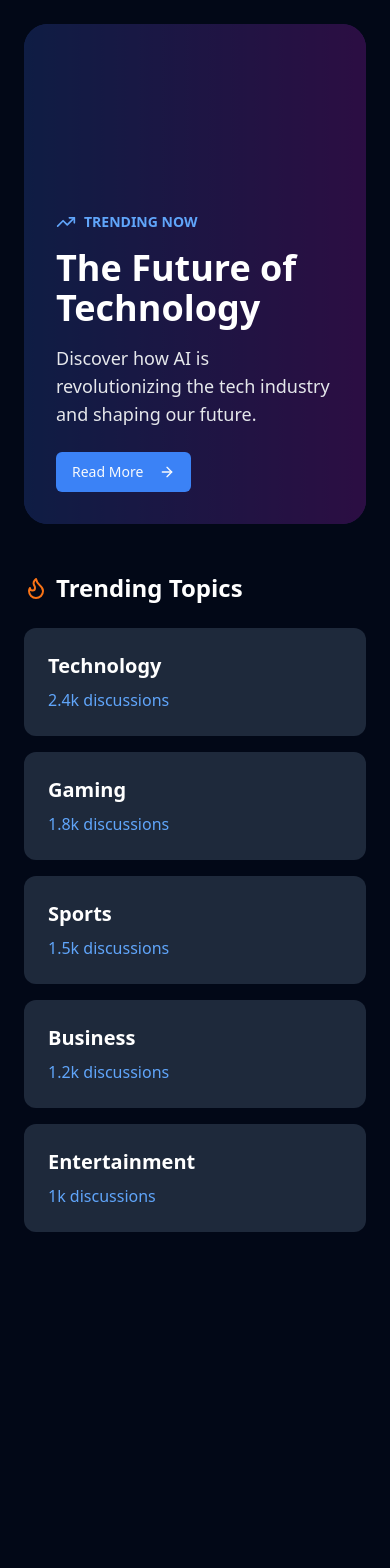
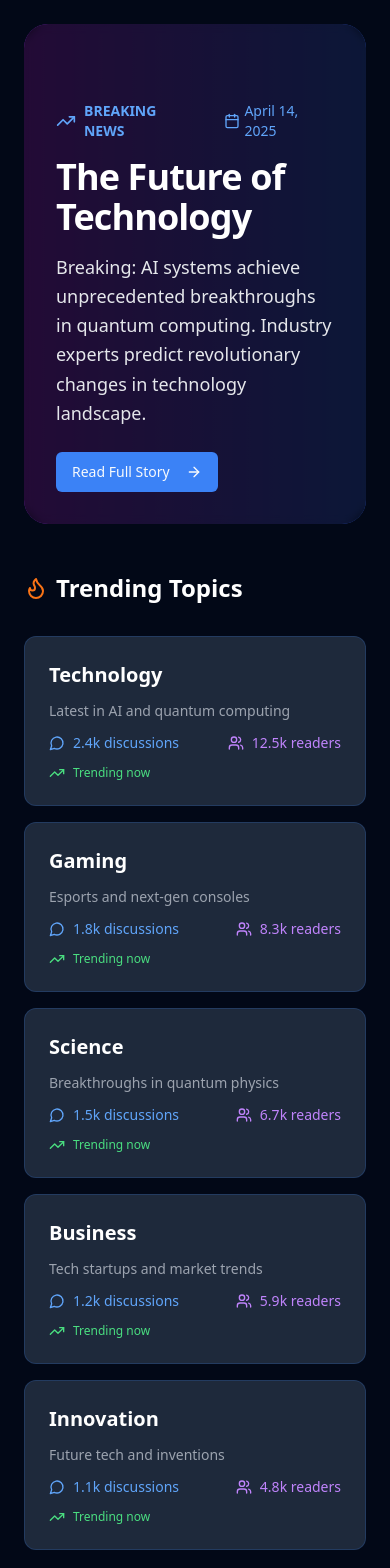
Before and after one commit to VivaanAS2012/prizee-winning-stories-hub, a React (Vite) app: page / in a window 390 px wide. Shown: the top 1568 px of the page. Before the commit the page ends 1304 px from the top, so only its background shows below. Built offline with nearby package versions, Linux system fonts and the light colour scheme.

Commit message:
feat: Add animations and transitions
Implement animations and transitions throughout the website for a more engaging user experience.

```diff
--- a/src/components/FeaturedStory.tsx
+++ b/src/components/FeaturedStory.tsx
@@ -1,6 +1,6 @@
 
 import { motion } from "framer-motion";
-import { ArrowRight, TrendingUp } from "lucide-react";
+import { ArrowRight, TrendingUp, Calendar } from "lucide-react";
 import { useNavigate } from "react-router-dom";
 import { Button } from "./ui/button";
 
@@ -17,28 +17,64 @@ export const FeaturedStory = () => {
       initial={{ opacity: 0, y: 20 }}
       animate={{ opacity: 1, y: 0 }}
       transition={{ duration: 0.6 }}
-      className="relative h-[500px] rounded-3xl overflow-hidden bg-gradient-to-r from-blue-900 to-purple-900 mb-12"
+      className="relative h-[500px] rounded-3xl overflow-hidden bg-gradient-to-r from-purple-900 to-blue-900 mb-12"
     >
-      <div className="absolute inset-0 bg-black/50" />
-      <div className="relative z-10 h-full flex flex-col justify-end p-8">
-        <div className="flex items-center gap-2 text-blue-400 mb-4">
+      <motion.div
+        initial={{ opacity: 0 }}
+        animate={{ opacity: 0.6 }}
+        transition={{ delay: 0.3 }}
+        className="absolute inset-0 bg-black backdrop-blur-sm"
+      />
+      <motion.div
+        className="relative z-10 h-full flex flex-col justify-end p-8"
+        initial={{ opacity: 0, y: 30 }}
+        animate={{ opacity: 1, y: 0 }}
+        transition={{ delay: 0.4 }}
+      >
+        <motion.div
+          initial={{ opacity: 0, x: -20 }}
+          animate={{ opacity: 1, x: 0 }}
+          transition={{ delay: 0.5 }}
+          className="flex items-center gap-2 text-blue-400 mb-4"
+        >
           <TrendingUp className="w-5 h-5" />
-          <span className="text-sm font-semibold">TRENDING NOW</span>
-        </div>
-        <h1 className="text-4xl md:text-6xl font-bold text-white mb-4">
+          <span className="text-sm font-semibold">BREAKING NEWS</span>
+          <span className="flex items-center gap-1 text-sm ml-4">
+            <Calendar className="w-4 h-4" />
+            April 14, 2025
+          </span>
+        </motion.div>
+        <motion.h1
+          initial={{ opacity: 0, y: 20 }}
+          animate={{ opacity: 1, y: 0 }}
+          transition={{ delay: 0.6 }}
+          className="text-4xl md:text-6xl font-bold text-white mb-4 tracking-tight"
+        >
           The Future of Technology
-        </h1>
-        <p className="text-lg text-gray-200 mb-6 max-w-2xl">
-          Discover how AI is revolutionizing the tech industry and shaping our future.
-        </p>
-        <Button
-          onClick={handleReadMore}
-          variant="default"
-          className="bg-blue-500 hover:bg-blue-600 transition-colors w-fit"
+        </motion.h1>
+        <motion.p
+          initial={{ opacity: 0 }}
+          animate={{ opacity: 1 }}
+          transition={{ delay: 0.7 }}
+          className="text-lg text-gray-200 mb-6 max-w-2xl leading-relaxed"
         >
-          Read More <ArrowRight className="ml-2 w-5 h-5" />
-        </Button>
-      </div>
+          Breaking: AI systems achieve unprecedented breakthroughs in quantum computing.
+          Industry experts predict revolutionary changes in technology landscape.
+        </motion.p>
+        <motion.div
+          initial={{ opacity: 0, y: 20 }}
+          animate={{ opacity: 1, y: 0 }}
+          transition={{ delay: 0.8 }}
+        >
+          <Button
+            onClick={handleReadMore}
+            variant="default"
+            className="bg-blue-500 hover:bg-blue-600 transition-all duration-300 transform hover:scale-105 w-fit"
+          >
+            Read Full Story <ArrowRight className="ml-2 w-5 h-5" />
+          </Button>
+        </motion.div>
+      </motion.div>
     </motion.div>
   );
 };
--- a/src/components/TrendingTopics.tsx
+++ b/src/components/TrendingTopics.tsx
@@ -1,14 +1,44 @@
 
 import { motion } from "framer-motion";
-import { Flame } from "lucide-react";
+import { Flame, TrendingUp, MessageCircle, Users } from "lucide-react";
 import { useNavigate } from "react-router-dom";
 
 const topics = [
-  { title: "Technology", count: "2.4k", slug: "technology" },
-  { title: "Gaming", count: "1.8k", slug: "gaming" },
-  { title: "Sports", count: "1.5k", slug: "sports" },
-  { title: "Business", count: "1.2k", slug: "business" },
-  { title: "Entertainment", count: "1k", slug: "entertainment" },
+  {
+    title: "Technology",
+    count: "2.4k",
+    readers: "12.5k",
+    description: "Latest in AI and quantum computing",
+    slug: "technology"
+  },
+  {
+    title: "Gaming",
+    count: "1.8k",
+    readers: "8.3k",
+    description: "Esports and next-gen consoles",
+    slug: "gaming"
+  },
+  {
+    title: "Science",
+    count: "1.5k",
+    readers: "6.7k",
+    description: "Breakthroughs in quantum physics",
+    slug: "science"
+  },
+  {
+    title: "Business",
+    count: "1.2k",
+    readers: "5.9k",
+    description: "Tech startups and market trends",
+    slug: "business"
+  },
+  {
+    title: "Innovation",
+    count: "1.1k",
+    readers: "4.8k",
+    description: "Future tech and inventions",
+    slug: "innovation"
+  }
 ];
 
 export const TrendingTopics = () => {
@@ -21,10 +51,14 @@ export const TrendingTopics = () => {
 
   return (
     <div className="mb-12">
-      <div className="flex items-center gap-2 mb-6">
+      <motion.div
+        initial={{ opacity: 0, y: 20 }}
+        animate={{ opacity: 1, y: 0 }}
+        className="flex items-center gap-2 mb-8"
+      >
         <Flame className="w-6 h-6 text-orange-500" />
         <h2 className="text-2xl font-bold text-white">Trending Topics</h2>
-      </div>
+      </motion.div>
       <div className="grid grid-cols-1 md:grid-cols-2 lg:grid-cols-3 gap-4">
         {topics.map((topic, index) => (
           <motion.button
@@ -33,11 +67,29 @@ export const TrendingTopics = () => {
             initial={{ opacity: 0, y: 20 }}
             animate={{ opacity: 1, y: 0 }}
             transition={{ delay: index * 0.1 }}
-            whileHover={{ scale: 1.03 }}
-            className="bg-card-hover rounded-xl p-6 cursor-pointer hover:bg-blue-900/20 transition-colors text-left w-full"
+            whileHover={{ scale: 1.02, backgroundColor: "rgba(59, 130, 246, 0.1)" }}
+            className="bg-card-hover rounded-xl p-6 cursor-pointer transition-colors text-left w-full border border-blue-500/20"
           >
-            <h3 className="text-xl font-semibold text-white mb-2">{topic.title}</h3>
-            <p className="text-blue-400">{topic.count} discussions</p>
+            <div className="space-y-3">
+              <h3 className="text-xl font-semibold text-white group-hover:text-blue-400 transition-colors">
+                {topic.title}
+              </h3>
+              <p className="text-gray-400 text-sm">{topic.description}</p>
+              <div className="flex items-center justify-between mt-4">
+                <div className="flex items-center gap-2 text-blue-400">
+                  <MessageCircle className="w-4 h-4" />
+                  <span className="text-sm">{topic.count} discussions</span>
+                </div>
+                <div className="flex items-center gap-2 text-purple-400">
+                  <Users className="w-4 h-4" />
+                  <span className="text-sm">{topic.readers} readers</span>
+                </div>
+              </div>
+              <div className="flex items-center gap-2 text-green-400 mt-2">
+                <TrendingUp className="w-4 h-4" />
+                <span className="text-xs">Trending now</span>
+              </div>
+            </div>
           </motion.button>
         ))}
       </div>
--- a/src/pages/TopicPage.tsx
+++ b/src/pages/TopicPage.tsx
@@ -9,22 +9,22 @@ const topics = {
     title: 'Technology',
     description: 'Explore the latest developments in technology, from AI and quantum computing to renewable energy and space exploration.',
     posts: [
-      { id: 1, title: 'The Future of AI', comments: 156, slug: 'future-of-technology' },
-      { id: 2, title: 'Web Development Trends 2025', comments: 89, slug: 'web-development-2025' },
-      { id: 3, title: 'Machine Learning Basics', comments: 234, slug: 'machine-learning-basics' },
-      { id: 4, title: 'Quantum Computing Revolution', comments: 178, slug: 'quantum-computing' },
-      { id: 5, title: 'The Rise of Edge Computing', comments: 145, slug: 'edge-computing' }
+      { id: 1, title: 'The Future of AI', comments: 156, slug: 'future-of-technology', date: '2025-04-14', readTime: '5 min' },
+      { id: 2, title: 'Web Development Trends 2025', comments: 89, slug: 'web-development-2025', date: '2025-04-13', readTime: '4 min' },
+      { id: 3, title: 'Machine Learning Basics', comments: 234, slug: 'machine-learning-basics', date: '2025-04-12', readTime: '7 min' },
+      { id: 4, title: 'Quantum Computing Revolution', comments: 178, slug: 'quantum-computing', date: '2025-04-11', readTime: '6 min' },
+      { id: 5, title: 'The Rise of Edge Computing', comments: 145, slug: 'edge-computing', date: '2025-04-10', readTime: '5 min' }
     ]
   },
   gaming: {
     title: 'Gaming',
     description: 'Stay updated with the latest gaming news, reviews, and esports coverage from around the world.',
     posts: [
-      { id: 1, title: 'Next-Gen Console Review', comments: 321, slug: 'next-gen-console' },
-      { id: 2, title: 'Top Mobile Games 2025', comments: 145, slug: 'mobile-games-2025' },
-      { id: 3, title: 'Esports Tournament Results', comments: 267, slug: 'esports-results' },
-      { id: 4, title: 'Virtual Reality Gaming Guide', comments: 198, slug: 'vr-gaming' },
-      { id: 5, title: 'Cloud Gaming Platforms', comments: 156, slug: 'cloud-gaming' }
+      { id: 1, title: 'Next-Gen Console Review', comments: 321, slug: 'next-gen-console', date: '2025-04-14', readTime: '8 min' },
+      { id: 2, title: 'Top Mobile Games 2025', comments: 145, slug: 'mobile-games-2025', date: '2025-04-13', readTime: '5 min' },
+      { id: 3, title: 'Esports Tournament Results', comments: 267, slug: 'esports-results', date: '2025-04-12', readTime: '6 min' },
+      { id: 4, title: 'Virtual Reality Gaming Guide', comments: 198, slug: 'vr-gaming', date: '2025-04-11', readTime: '7 min' },
+      { id: 5, title: 'Cloud Gaming Platforms', comments: 156, slug: 'cloud-gaming', date: '2025-04-10', readTime: '4 min' }
     ]
   }
 };
@@ -64,10 +64,12 @@ const TopicPage = () => {
           initial={{ opacity: 0 }}
           animate={{ opacity: 1 }}
           transition={{ delay: 0.2 }}
-          className="mb-8"
+          className="mb-12 bg-gradient-to-r from-blue-900/50 to-purple-900/50 p-8 rounded-2xl border border-blue-500/20"
         >
-          <h1 className="text-4xl font-bold mb-4">{topic.title}</h1>
-          <p className="text-gray-300 text-lg">{topic.description}</p>
+          <h1 className="text-4xl font-bold mb-4 bg-gradient-to-r from-blue-400 to-purple-400 bg-clip-text text-transparent">
+            {topic.title}
+          </h1>
+          <p className="text-gray-300 text-lg leading-relaxed">{topic.description}</p>
         </motion.div>
 
         <div className="space-y-4">
@@ -78,19 +80,26 @@ const TopicPage = () => {
               animate={{ opacity: 1, x: 0 }}
               transition={{ delay: 0.3 + index * 0.1 }}
               onClick={() => handlePostClick(post.slug)}
-              className="bg-card-hover rounded-xl p-6 cursor-pointer hover:bg-blue-900/20 transition-colors group"
+              className="bg-card-hover rounded-xl p-6 cursor-pointer hover:bg-blue-900/20 transition-all duration-300 group border border-blue-500/20"
             >
+              <div className="space-y-4">
                 <div className="flex items-center justify-between">
-                <div className="space-y-2">
+                  <div className="space-y-1">
+                    <div className="flex items-center gap-3 text-sm text-gray-400">
+                      <span>{post.date}</span>
+                      <span>•</span>
+                      <span>{post.readTime} read</span>
+                    </div>
                     <h2 className="text-xl font-semibold text-white group-hover:text-blue-400 transition-colors">
                       {post.title}
                     </h2>
+                  </div>
+                  <ChevronRight className="w-6 h-6 text-gray-500 group-hover:text-blue-400 transition-colors transform group-hover:translate-x-1 duration-300" />
+                </div>
                 <div className="flex items-center gap-2 text-blue-400">
                   <MessageCircle className="w-4 h-4" />
                   <span>{post.comments} comments</span>
                 </div>
-                </div>
-                <ChevronRight className="w-6 h-6 text-gray-500 group-hover:text-blue-400 transition-colors" />
               </div>
             </motion.div>
           ))}
```
Lines whose indentation alone changed are shown as unchanged.
